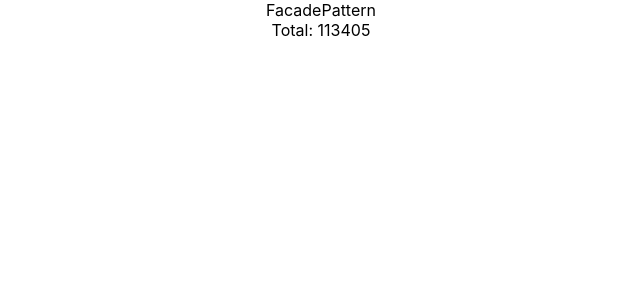
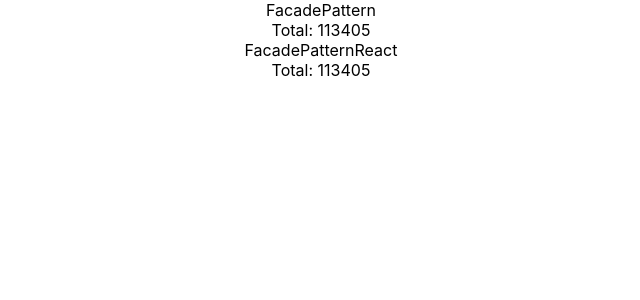
Before and after one commit to toanlehcm/DesignParttern, a React (Create React App) app: page / in a window 1280 px wide. Shown: the top 300 px of the page, without its empty margins (319-959 px from the left). Built offline with nearby package versions, Linux system fonts and the light colour scheme.

Commit message:
- Facade Pattern + closure in React.

```diff
--- a/src/App.js
+++ b/src/App.js
@@ -1,10 +1,12 @@
 import './App.css';
 import FacadePattern from './lesson/FacadePattern';
+import FacadePatternReact from './lesson/FacadePattern/FacadePatternReact';
 
 function App() {
   return (
     <div className="App">
       <FacadePattern />
+      <FacadePatternReact />
     </div>
   );
 }
--- /dev/null
+++ b/src/lesson/FacadePattern/FacadePatternReact.js
@@ -0,0 +1,61 @@
+import React from "react";
+
+function Discount() {
+  const calc = (value) => {
+    return value * 0.9
+  }
+
+  return { calc }
+}
+
+function Shipping() {
+  const calc = () => {
+    return 5
+  }
+
+  return { calc }
+}
+
+function Fees() {
+  const calc = (value) => {
+    return value * 1.05
+  }
+
+  return { calc }
+}
+
+function ShopeeFacadePattern() {
+  const discount = Discount();
+  const shipping = Shipping();
+  const fees = Fees();
+
+  const calc = (price) => {
+    price = discount.calc(price)
+    console.log('discount *', price);
+
+    price = fees.calc(price)
+    console.log('fees *', price);
+
+    price += shipping.calc()
+    console.log('shipping *', price);
+
+    return price
+  }
+
+  return { calc }
+}
+
+export default function FacadePatternReact() {
+  const buy = (price) => {
+    const shopee = ShopeeFacadePattern()
+    const total = shopee.calc(price)
+    console.log('total *', total);
+    return total
+  }
+  return (
+    <>
+      <div>FacadePatternReact</div>
+      <div>Total: {buy(120000)}</div>
+    </>
+  )
+}
--- a/src/lesson/FacadePattern/index.js
+++ b/src/lesson/FacadePattern/index.js
@@ -37,7 +37,7 @@ class ShopeeFacadePattern {
   }
 }
 
-export default function FacadePattern(params) {
+export default function FacadePattern() {
   function buy(price) {
     const shopee = new ShopeeFacadePattern()
     const total = shopee.calc(price)
```
